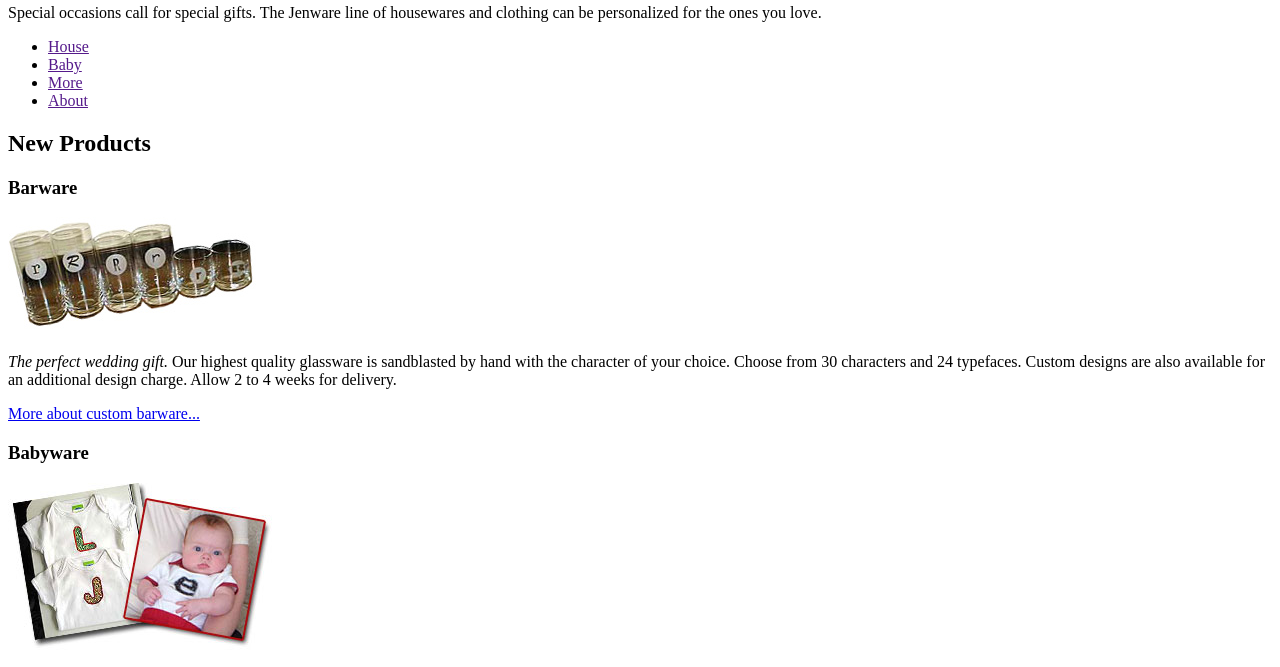
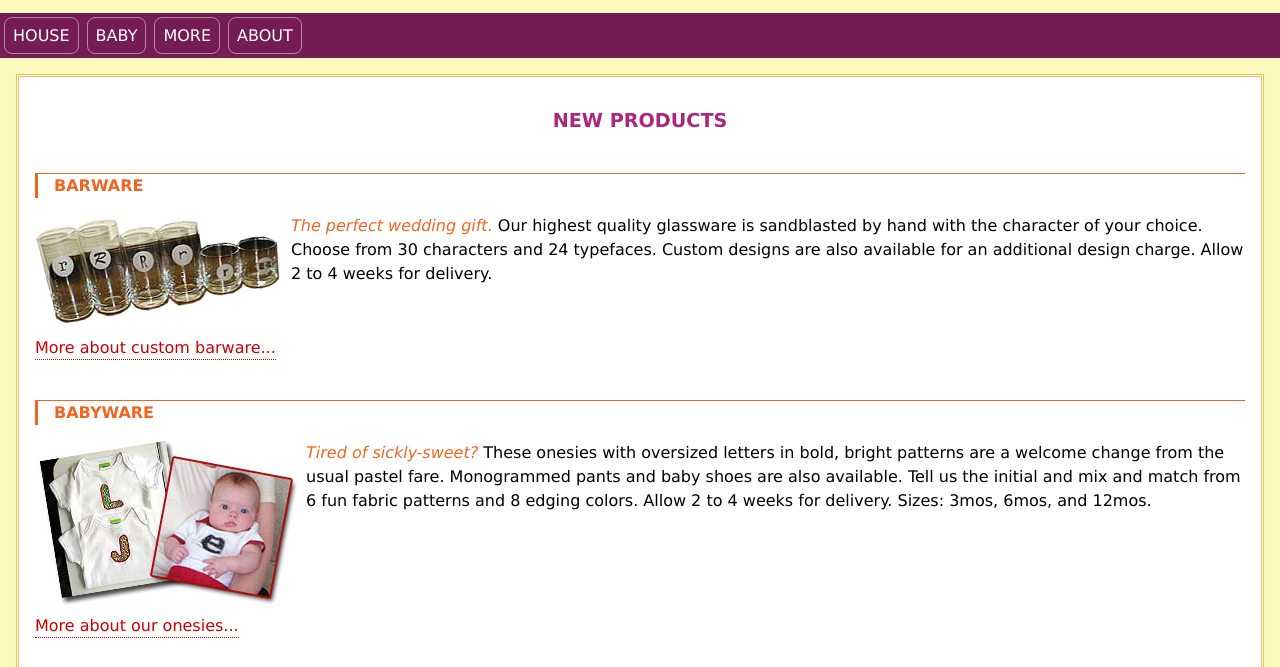
Before and after one commit to NatthasithBoonheng/INT150-Web-Tech, a plain HTML site: page Lab9/jenware.html in a window 1280 px wide. Shown: the part 174-841 px from the top of the page. Drawn offline with Linux system fonts and the light colour scheme; the site is published under a folder, as on GitHub Pages, so addresses that start at the root find nothing.

Commit message:
Fix Css Path

```diff
--- a/Lab9/jenware.html
+++ b/Lab9/jenware.html
@@ -3,7 +3,7 @@
 <head>
 <meta http-equiv="Content-Type" content="text/html; charset=iso-8859-1">
 <title>Jenware | Personalized Gifts</title>
-<link rel="stylesheet" href="/Lab9/67130500010.css">
+<link rel="stylesheet" href="67130500010.css">
 
 </head>
 
```
